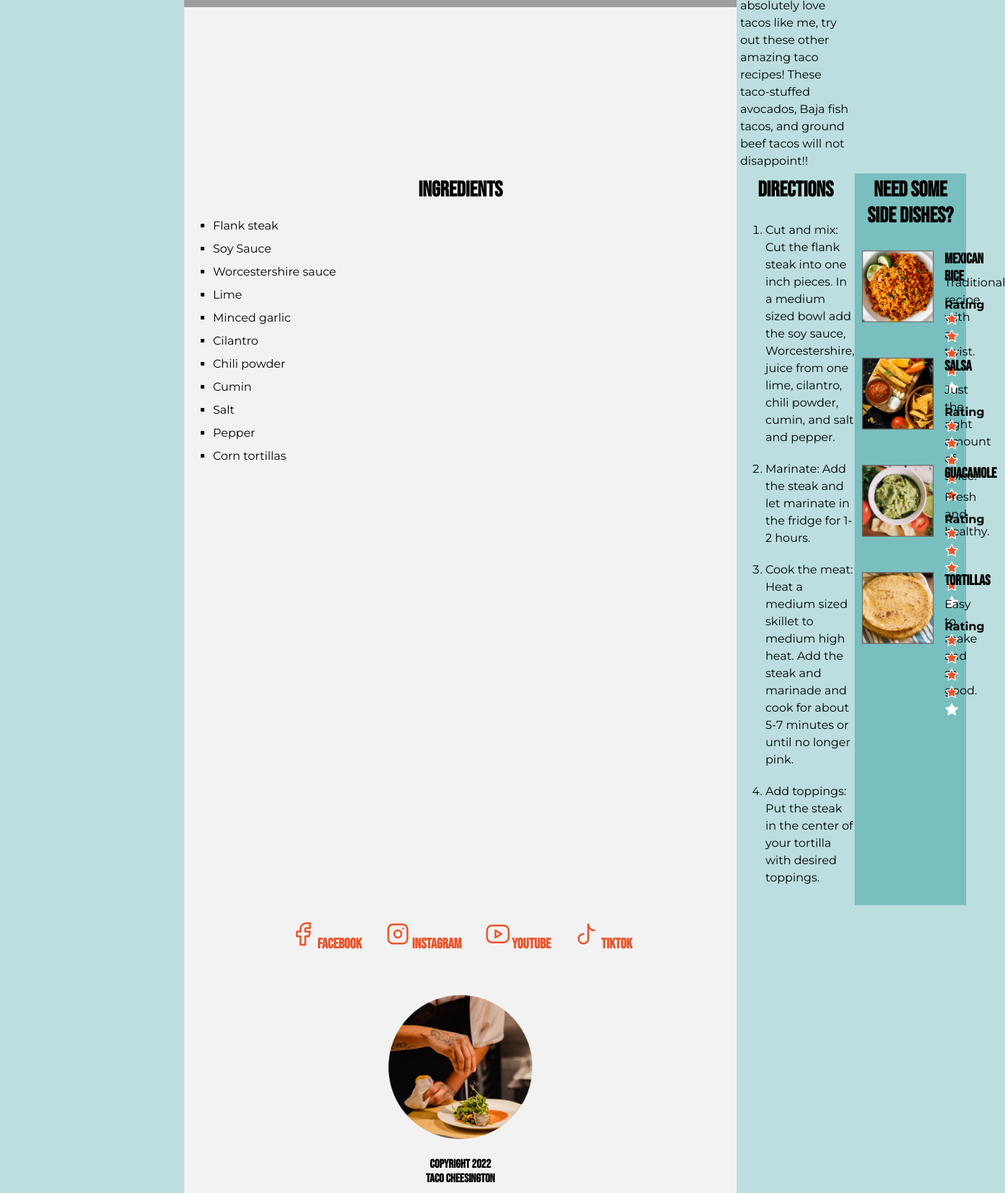
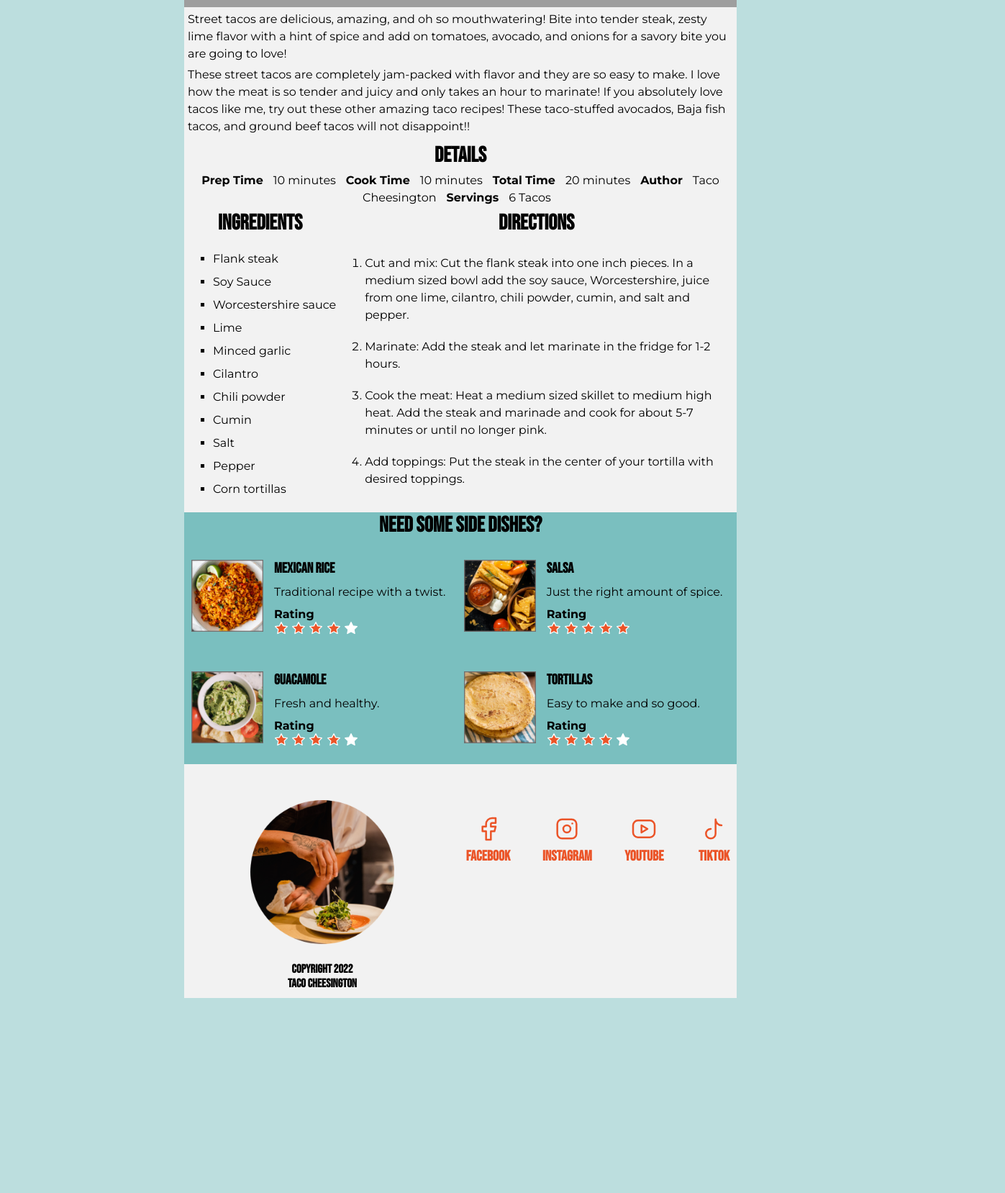
Before and after one commit to AubreyRosevear/recipe, a plain HTML site: page index.html in a window 1280 px wide. Shown: the part 839-2497 px from the top of the page at 72% size, 1397 px wide, since content can reach past the window. After the commit the page ends 2226 px from the top, so only its background shows below. Drawn offline with Linux system fonts and the light colour scheme; grey boxes are pictures that could not be loaded.

Commit message:
update
update

```diff
--- a/styles.css
+++ b/styles.css
@@ -383,6 +383,65 @@ footer img {
                         "sides sides sides";
     }
 
+    [src*="street-tacos"] {
+        grid-area: img;
+    }
 
+    #tacos {
+        grid-area: tacos;
+    }
 
+    #details {
+        text-align: center;
+        grid-area: details;
+    }
+
+    #details dd {
+        margin: 10px;
+    }
+
+    #ingredients {
+        grid-area: ingredients;
+    }
+
+    #directions {
+        grid-area: directions;
+    }
+
+    #sides {
+        grid-area: sides;
+        height: 350px;
+        flex-wrap: wrap;
+        flex-direction: row;
+        align-self: stretch;
+    }
+
+    #sides h2 {
+        width: 768px;
+        margin: 0;
+    }
+
+    #sides figure {
+        width: 48%;
+    }
+
+    footer {
+        grid-template-columns: 1fr 1fr;
+        grid-template-rows: 1fr 50px;
+        padding-top: 50px;
+    }
+
+    #social {
+        grid-column: 2;
+    }
+
+    footer img {
+        grid-column: 1;
+        grid-row: 1;
+    }
+
+    small {
+        grid-column: 1;
+        grid-row: 2;
+    }
 }
```
